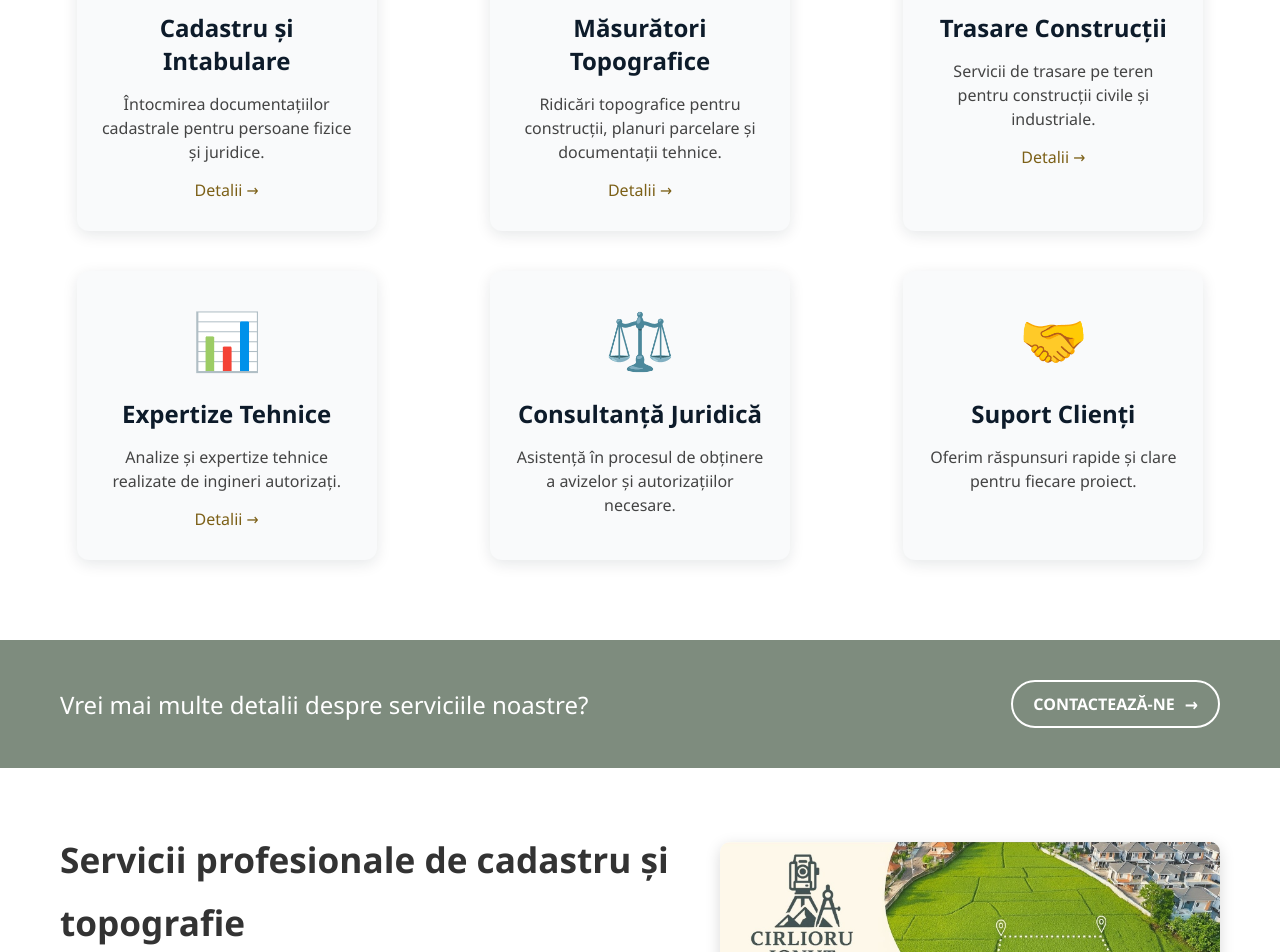
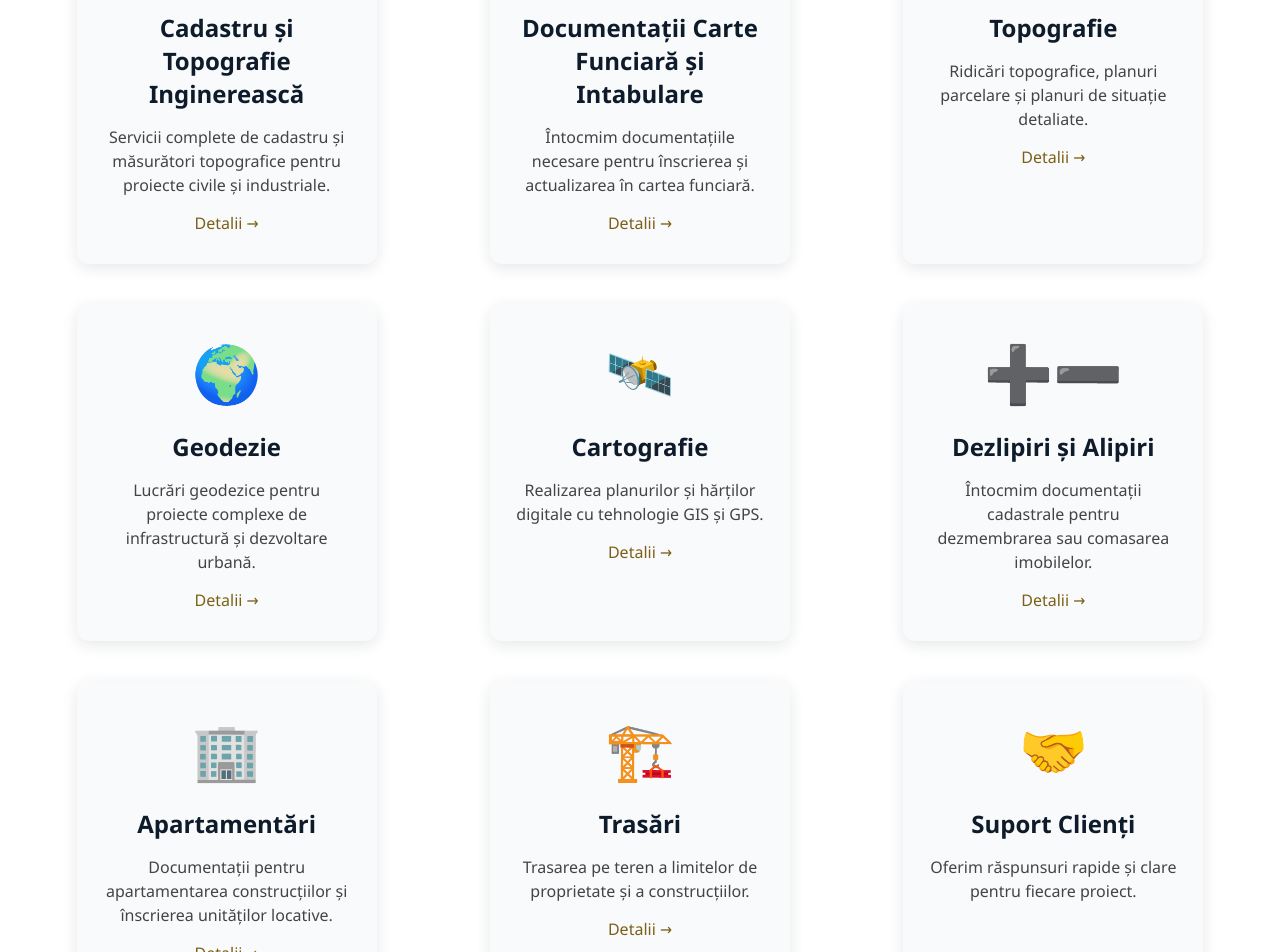
Before and after one commit to AndreiDobrin2002/SiteCadastru, a React (Vite) app in the folder site-cadastru/: page /servicii in a window 1280 px wide. Shown: the part 360-1312 px from the top of the page. Built offline with nearby package versions, Linux system fonts and the light colour scheme.

Commit message:
Modificare nume site,detallii firma,harta,adrese,contact si servicii

```diff
--- a/site-cadastru/index.html
+++ b/site-cadastru/index.html
@@ -4,7 +4,7 @@
     <meta charset="UTF-8" />
     <link rel="icon" type="image/svg+xml" href="/vite.svg" />
     <meta name="viewport" content="width=device-width, initial-scale=1.0" />
-    <title>Cirlioru Ionut PFA</title>
+    <title>Topyntcad True</title>
   </head>
   <body>
     <div id="root"></div>
--- a/site-cadastru/src/components/Navbar.jsx
+++ b/site-cadastru/src/components/Navbar.jsx
@@ -1,8 +1,7 @@
 import React, { useEffect, useState } from "react";
 import { NavLink } from "react-router-dom";
 import "./Navbar.css";
-import logo from "../assets/logo2.png";
-import logoScrolled from "../assets/logo.png";
+import logo from "../assets/logo.png";
 import GoogleTranslate from "./GoogleTranslate.jsx";
 
 const Navbar = () => {
@@ -30,7 +29,7 @@ const Navbar = () => {
         <nav className={`navbar ${scrolled ? "scrolled" : "transparent"}`}>
             <NavLink to="/" onClick={closeMenu}>
                 <img
-                    src={scrolled ? logoScrolled : logo}
+                    src={logo}
                     alt="Logo Firma"
                     className="logo"
                 />
--- a/site-cadastru/src/components/Servicii.jsx
+++ b/site-cadastru/src/components/Servicii.jsx
@@ -6,22 +6,46 @@ import img3 from "../assets/logo3.png";
 
 const servicii = [
     {
-        title: "Cadastru și Intabulare",
-        text: "Oferim o gamă variată de servicii de cadastru și Intabulare pentru persoane fizice și juridice.",
+        title: "Cadastru și Topografie Inginerească",
+        text: "Realizăm lucrări de cadastru și topografie inginerească la standarde profesionale, pentru proiecte civile și industriale.",
         img: img1,
-        link: "/cadastru-intabulare",
+        link: "/cadastru-topografie",
     },
     {
-        title: "Măsurători Topografice",
-        text: "Oferim clienților noștri servicii de măsurători topografice de cea mai bună calitate ca rezultat al experienței de peste 12 ani.",
+        title: "Documentații Carte Funciară și Intabulare",
+        text: "Întocmim documentații pentru înscrierea și actualizarea imobilelor în cartea funciară și pentru intabulare.",
         img: img2,
-        link: "/masuratori-topografice",
+        link: "/documentatii-carte-funciara",
     },
     {
-        title: "Expertize Tehnice",
-        text: "Societatea noastră vă pune la dispoziție servicii de expertize tehnice realizate de ingineri autorizați.",
+        title: "Topografie și Geodezie",
+        text: "Oferim servicii complete de topografie și geodezie, folosind echipamente moderne și tehnologie GPS.",
         img: img3,
-        link: "/expertize-tehnice",
+        link: "/topografie-geodezie",
+    },
+    {
+        title: "Cartografie",
+        text: "Realizăm planuri cartografice detaliate pentru lucrări civile, industriale sau agricole.",
+        img: img1,
+        link: "/cartografie",
+    },
+    {
+        title: "Dezlipiri și Alipiri",
+        text: "Întocmim documentațiile necesare pentru dezlipirea sau alipirea terenurilor, conform normelor legale.",
+        img: img2,
+        link: "/dezlipiri-alipiri",
+    },
+    {
+        title: "Apartamentări și Reapartamentări",
+        text: "Oferim servicii de apartamentare și reapartamentare, cu documentații cadastrale complete.",
+        img: img3,
+        link: "/apartamentari",
+    },
+    {
+        title: "Trasări Construcții",
+        text: "Executăm trasări pentru construcții civile și industriale, respectând proiectele tehnice.",
+        img: img1,
+        link: "/trasari-constructii",
     },
 ];
 
@@ -32,8 +56,8 @@ export default function Servicii() {
                 <div className="underline" />
                 <h2>SERVICIILE NOASTRE</h2>
                 <p>
-                    Cu peste <strong>12 ani experiență</strong> în domeniu, echipa noastră
-                    vă poate oferi servicii de cea mai bună calitate precum
+                    Cu o echipă de <strong>specialiști autorizați</strong> și experiență
+                    vastă în domeniu, vă oferim servicii complete de cadastru, topografie și geodezie.
                 </p>
             </div>
 
@@ -44,7 +68,9 @@ export default function Servicii() {
                         <div className="serviciu-content">
                             <h3>{item.title}</h3>
                             <p>{item.text}</p>
-                            <Link to={item.link} className="read-more-link">Detalii →</Link>
+                            <Link to={item.link} className="read-more-link">
+                                Detalii →
+                            </Link>
                         </div>
                     </div>
                 ))}
--- a/site-cadastru/src/pages/Acasa.jsx
+++ b/site-cadastru/src/pages/Acasa.jsx
@@ -10,7 +10,7 @@ import ServicetCTA from "../components/ServiceCTA.jsx";
 export default function Acasa() {
     return (
         <>
-            {/* O singură secțiune pentru imagine */}
+            {/* Secțiune imagine erou */}
             <div className="hero-section"></div>
 
             {/* Despre firmă */}
@@ -18,27 +18,32 @@ export default function Acasa() {
                 <div className="firma-text">
                     <h2>Despre firma noastră</h2>
                     <p>
-                        Suntem o companie autorizată în domeniul <strong>cadastrului și
-                        măsurătorilor topografice</strong>, oferind servicii profesionale
-                        pentru persoane fizice, companii și instituții publice.
+                        Suntem o companie autorizată în domeniul <strong>cadastrului, topografiei și geodeziei</strong>,
+                        oferind servicii profesionale pentru persoane fizice, companii și instituții publice.
                     </p>
                     <p>
-                        Echipa noastră este formată din ingineri specializați, care utilizează
-                        echipamente moderne și software dedicat pentru a asigura
-                        <strong> precizie și calitate</strong> în fiecare proiect.
+                        Echipa noastră este formată din <strong>ingineri specializați</strong>, care utilizează
+                        echipamente moderne și software de ultimă generație pentru a garanta
+                        precizie și calitate în fiecare proiect realizat.
                     </p>
                     <p>
-                        Oferim servicii de <em>cadastru și intabulare, planuri parcelare,
-                        trasare construcții, expertize tehnice</em> și alte lucrări conexe.
+                        Principalele noastre servicii includ:
+                    </p>
+                    <ul>
+                        <li>📍 Cadastru și topografie inginerească</li>
+                        <li>📄 Documentații pentru Carte Funciară și Intabulare</li>
+                        <li>🗺️ Topografie, Geodezie și Cartografie</li>
+                        <li>✂️ Dezlipiri și Alipiri de terenuri</li>
+                        <li>🏢 Apartamentări și Reapartamentări</li>
+                        <li>📐 Trasări pentru construcții și lucrări inginerești</li>
+                    </ul>
+                    <p>
+                        În ultimii ani am realizat numeroase proiecte cu succes, atât în mediul urban, cât și rural,
+                        fiind apreciați pentru <strong>seriozitate, promptitudine și atenție la detalii</strong>.
                     </p>
                     <p>
-                        În ultimii ani am realizat sute de proiecte cu succes, atât în mediul
-                        urban cât și rural, fiind recunoscuți pentru seriozitate, promptitudine
-                        și atenție la detalii.
-                    </p>
-                    <p>
-                        Ne dorim să fim partenerul tău de încredere atunci când ai nevoie de
-                        lucrări de cadastru și topografie realizate corect și rapid.
+                        Ne dorim să fim partenerul tău de încredere atunci când ai nevoie de lucrări de cadastru
+                        și topografie realizate corect și rapid.
                     </p>
                 </div>
                 <div className="firma-imagine">
@@ -46,6 +51,7 @@ export default function Acasa() {
                 </div>
             </div>
 
+            {/* Alte secțiuni */}
             <Statistici />
             <Servicii />
             <FAQ />
--- a/site-cadastru/src/pages/Servicii.jsx
+++ b/site-cadastru/src/pages/Servicii.jsx
@@ -10,38 +10,53 @@ import sediuImg from "../assets/firstpage_logomic.jpg"; // imagine despre birou
 const serviciiList = [
     {
         icon: "📐",
-        title: "Cadastru și Intabulare",
-        description: "Întocmirea documentațiilor cadastrale pentru persoane fizice și juridice.",
-        link: "/cadastru-intabulare"
+        title: "Cadastru și Topografie Inginerească",
+        description: "Servicii complete de cadastru și măsurători topografice pentru proiecte civile și industriale.",
+        link: "/cadastru-topografie"
+    },
+    {
+        icon: "📜",
+        title: "Documentații Carte Funciară și Intabulare",
+        description: "Întocmim documentațiile necesare pentru înscrierea și actualizarea în cartea funciară.",
+        link: "/documentatii-intabulare"
     },
     {
         icon: "🗺️",
-        title: "Măsurători Topografice",
-        description: "Ridicări topografice pentru construcții, planuri parcelare și documentații tehnice.",
-        link: "/masuratori-topografice"
+        title: "Topografie",
+        description: "Ridicări topografice, planuri parcelare și planuri de situație detaliate.",
+        link: "/topografie"
+    },
+    {
+        icon: "🌍",
+        title: "Geodezie",
+        description: "Lucrări geodezice pentru proiecte complexe de infrastructură și dezvoltare urbană.",
+        link: "/geodezie"
+    },
+    {
+        icon: "🛰️",
+        title: "Cartografie",
+        description: "Realizarea planurilor și hărților digitale cu tehnologie GIS și GPS.",
+        link: "/cartografie"
+    },
+    {
+        icon: "➕➖",
+        title: "Dezlipiri și Alipiri",
+        description: "Întocmim documentații cadastrale pentru dezmembrarea sau comasarea imobilelor.",
+        link: "/dezlipiri-alipiri"
+    },
+    {
+        icon: "🏢",
+        title: "Apartamentări",
+        description: "Documentații pentru apartamentarea construcțiilor și înscrierea unităților locative.",
+        link: "/apartamentari"
     },
     {
         icon: "🏗️",
-        title: "Trasare Construcții",
-        description: "Servicii de trasare pe teren pentru construcții civile și industriale.",
-        link: "/trasare-constructii"
+        title: "Trasări",
+        description: "Trasarea pe teren a limitelor de proprietate și a construcțiilor.",
+        link: "/trasari"
     },
-    {
-        icon: "📊",
-        title: "Expertize Tehnice",
-        description: "Analize și expertize tehnice realizate de ingineri autorizați.",
-        link: "/expertize-tehnice"
-    },
-    {
-        icon: "⚖️",
-        title: "Consultanță Juridică",
-        description: "Asistență în procesul de obținere a avizelor și autorizațiilor necesare.",
-    },
-    {
-        icon: "🤝",
-        title: "Suport Clienți",
-        description: "Oferim răspunsuri rapide și clare pentru fiecare proiect.",
-    },
+    { icon: "🤝", title: "Suport Clienți", description: "Oferim răspunsuri rapide și clare pentru fiecare proiect.", },
 ];
 
 const Servicii = () => {
@@ -74,19 +89,19 @@ const Servicii = () => {
                 })}
             </div>
 
-            <ServicetCTA/>
+            <ServicetCTA />
 
             <div className="serviciu-section">
                 <div className="despre-text">
                     <h1>Servicii profesionale de cadastru și topografie</h1>
                     <p>
-                        Echipa noastră de ingineri autorizați oferă servicii complete în domeniul cadastrului și
-                        măsurătorilor topografice.
-                        Utilizăm echipamente moderne și software specializat pentru a asigura acuratețe și eficiență.
+                        Echipa noastră de ingineri autorizați oferă servicii complete în domeniul cadastrului,
+                        topografiei și geodeziei. Utilizăm echipamente moderne și software specializat pentru
+                        a asigura <strong>acuratețe și eficiență</strong>.
                     </p>
                     <p>
-                        Fie că este vorba de intabulări, ridicări topografice, planuri parcelare sau trasări de construcții,
-                        garantăm lucrări realizate la timp și conform legislației în vigoare.
+                        Indiferent dacă ai nevoie de intabulări, dezlipiri, apartamentări sau trasări pentru construcții,
+                        garantăm lucrări realizate <em>corect, rapid și în conformitate cu legislația</em>.
                     </p>
                 </div>
                 <div className="despre-image">
@@ -94,9 +109,9 @@ const Servicii = () => {
                 </div>
             </div>
 
-            <Statistici/>
-            <FAQ/>
-            <Footer/>
+            <Statistici />
+            <FAQ />
+            <Footer />
         </div>
     );
 };
```
Also changed, not shown: site-cadastru/src/components/Footer.jsx (+6 -6 lines), site-cadastru/src/components/MapSection.jsx (+4 -4 lines), site-cadastru/src/pages/Despre.jsx (+32 -30 lines), site-cadastru/src/assets/logo.png.
